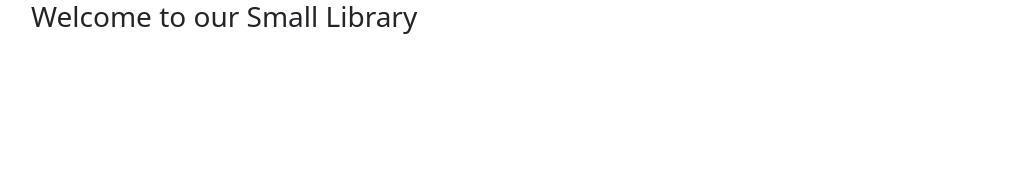
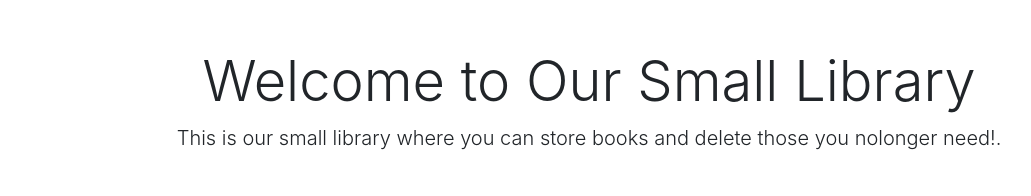
Before and after one commit to tnyandoro/library, a plain HTML site: page index.html in a window 1280 px wide. Shown: the whole page, without its empty margins (51-1082 px from the left). Drawn offline with nearby package versions, Linux system fonts and the light colour scheme.

Commit message:
Add the assets

```diff
--- /dev/null
+++ b/css/pricing.css
@@ -0,0 +1,20 @@
+html {
+  font-size: 14px;
+}
+@media (min-width: 768px) {
+  html {
+    font-size: 16px;
+  }
+}
+
+.container {
+  max-width: 960px;
+}
+
+.pricing-header {
+  max-width: 700px;
+}
+
+.card-deck .card {
+  min-width: 220px;
+}
--- a/index.html
+++ b/index.html
@@ -5,19 +5,21 @@
   <meta http-equiv="X-UA-Compatible" content="IE=edge">
   <meta name="viewport" content="width=device-width, initial-scale=1.0">
   <title>Book library</title>
-  <link rel="stylesheet" href="main.css">
+  <link rel="stylesheet" href="css/main.css">
   <!-- Bootstrap CSS -->
-  <link href="https://cdn.jsdelivr.net/npm/bootstrap@5.0.0-beta2/dist/css/bootstrap.min.css" rel="stylesheet" integrity="sha384-BmbxuPwQa2lc/FVzBcNJ7UAyJxM6wuqIj61tLrc4wSX0szH/Ev+nYRRuWlolflfl" crossorigin="anonymous">
+  <link rel="stylesheet" href="https://cdn.jsdelivr.net/npm/bootstrap@4.6.0/dist/css/bootstrap.min.css" integrity="sha384-B0vP5xmATw1+K9KRQjQERJvTumQW0nPEzvF6L/Z6nronJ3oUOFUFpCjEUQouq2+l" crossorigin="anonymous">
 </head>
 <body>
-  <div class="container">
-    <h3>Welcome to our Small Library</h3>
+
+  <div class="pricing-header px-3 py-3 pt-md-5 pb-md-4 mx-auto text-center">
+    <h1 class="display-4">Welcome to Our Small Library</h1>
+    <p class="lead">This is our small library where you can store books and delete those you nolonger need!.</p>
   </div>
 
 
 
-   <script src="main.js"></script>
-   <script src="https://cdn.jsdelivr.net/npm/bootstrap@5.0.0-beta2/dist/js/bootstrap.bundle.min.js" integrity="sha384-b5kHyXgcpbZJO/tY9Ul7kGkf1S0CWuKcCD38l8YkeH8z8QjE0GmW1gYU5S9FOnJ0" crossorigin="anonymous"></script>
+  <script src="https://code.jquery.com/jquery-3.5.1.slim.min.js" integrity="sha384-DfXdz2htPH0lsSSs5nCTpuj/zy4C+OGpamoFVy38MVBnE+IbbVYUew+OrCXaRkfj" crossorigin="anonymous"></script>
+  <script src="https://cdn.jsdelivr.net/npm/bootstrap@4.6.0/dist/js/bootstrap.bundle.min.js" integrity="sha384-Piv4xVNRyMGpqkS2by6br4gNJ7DXjqk09RmUpJ8jgGtD7zP9yug3goQfGII0yAns" crossorigin="anonymous"></script>
    <!-- Option 2: Separate Popper and Bootstrap JS -->
    <!--
    <script src="https://cdn.jsdelivr.net/npm/@popperjs/core@2.6.0/dist/umd/popper.min.js" integrity="sha384-KsvD1yqQ1/1+IA7gi3P0tyJcT3vR+NdBTt13hSJ2lnve8agRGXTTyNaBYmCR/Nwi" crossorigin="anonymous"></script>
```
Also changed, not shown: css/main.css (added), scripts/main.js (added).
